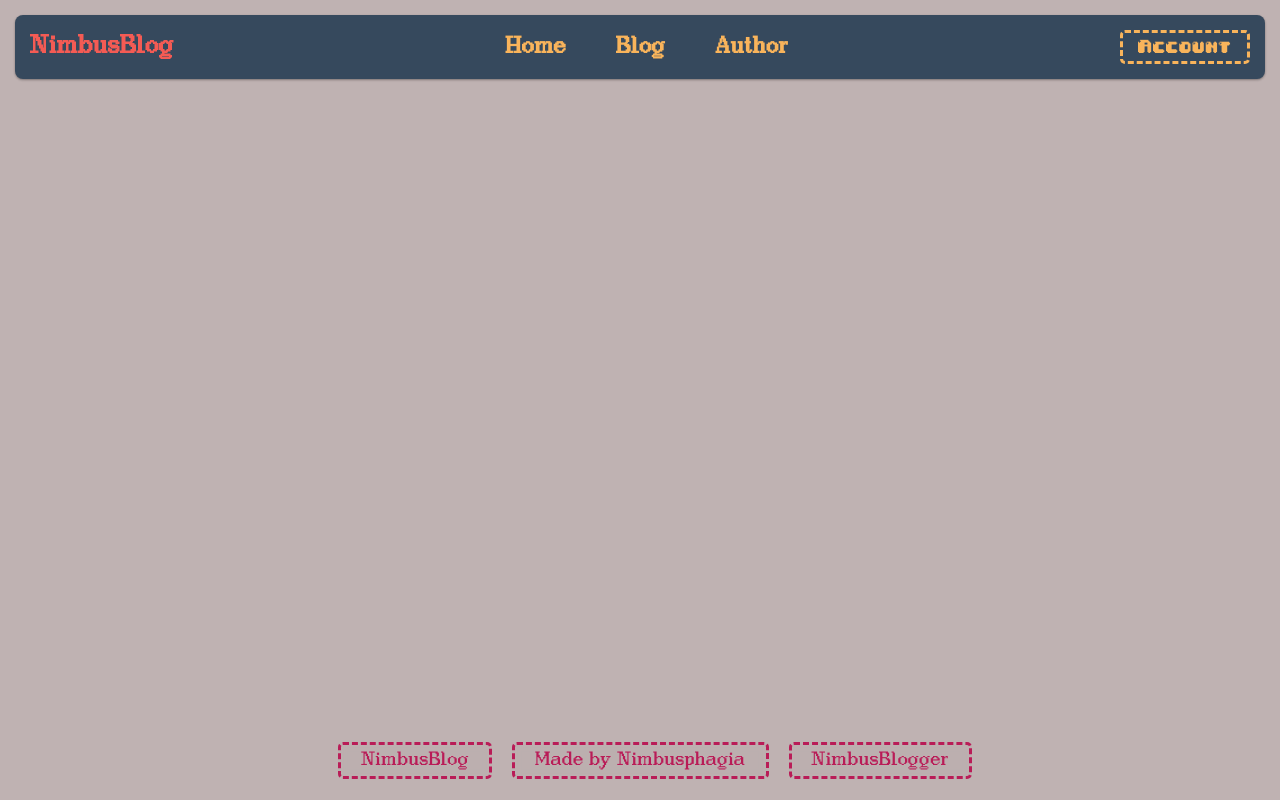
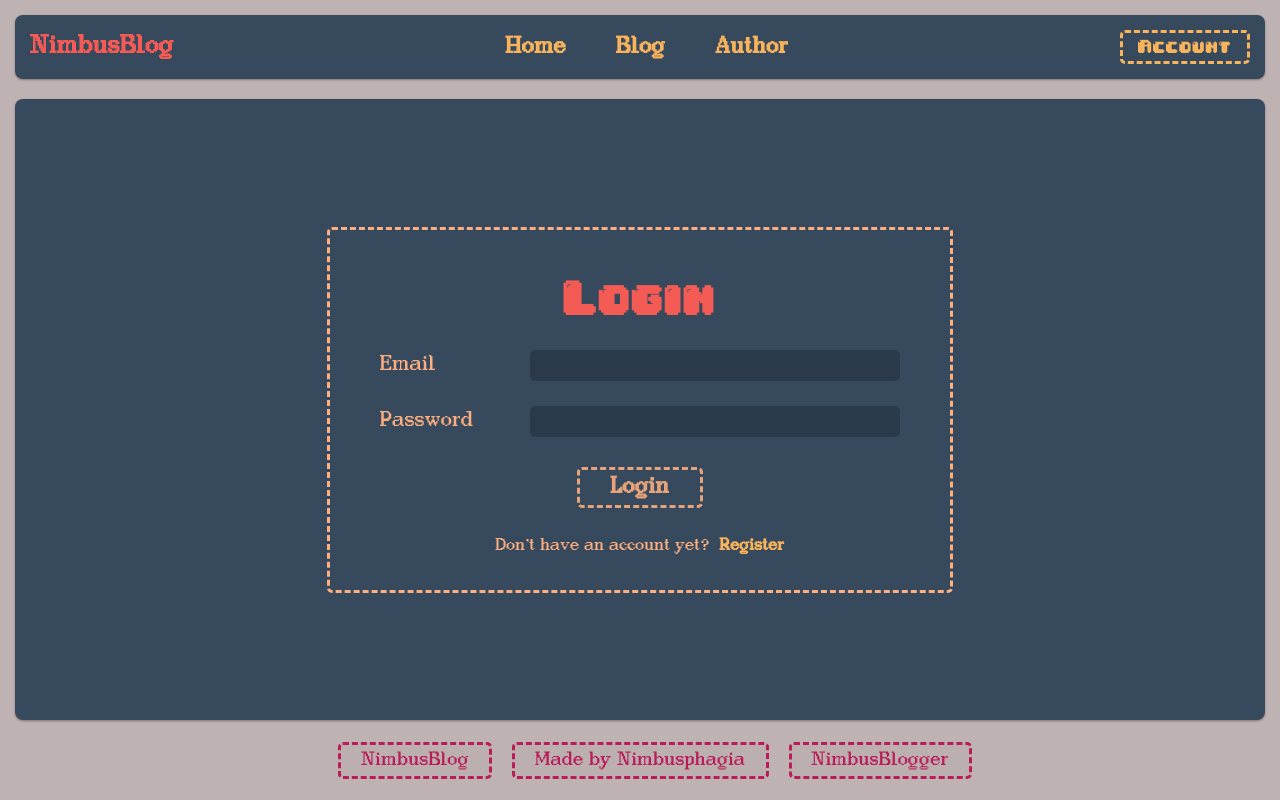
Before and after one commit to nimbusphagia/NimbusBlog, a React (Vite) app: page /login in a window 1280 px wide. Built offline with nearby package versions, Linux system fonts and the light colour scheme; no server answers.

Commit message:
add loginpage

```diff
--- a/src/pages/Account/Account.loader.ts
+++ b/src/pages/Account/Account.loader.ts
@@ -1,3 +1,13 @@
+import { redirect } from "react-router-dom";
+import { apiClient } from "../../apiClient";
+import type { User } from "../../types/User";
+
 export async function accountLoader() {
-
+  try {
+    const user = await apiClient<User>("/me");
+    return user;
+  } catch (error) {
+    console.log(error);
+    return redirect("/login");
+  }
 }
--- a/src/pages/Account/Account.tsx
+++ b/src/pages/Account/Account.tsx
@@ -2,7 +2,7 @@ import s from './Account.module.css'
 export function AccountPage() {
   return (
     <div
-      className={s.body}
+      className={`blueCard ${s.body}`}
     >
       <main
         className={s.main}
--- a/src/pages/Login/Login.action.ts
+++ b/src/pages/Login/Login.action.ts
@@ -1,3 +1,29 @@
-export async function loginAction() {
+import { redirect, type ActionFunctionArgs } from "react-router-dom";
+import { apiClient } from "../../apiClient";
+
+type AuthResponse = {
+  accessToken: string;
+};
+
+export async function loginAction({ request }: ActionFunctionArgs) {
+  const formData = await request.formData();
+
+  const email = formData.get("email");
+  const password = formData.get("password");
+
+  try {
+    const { accessToken } = await apiClient<AuthResponse>(
+      "/auth",
+      {
+        method: 'post',
+        body: JSON.stringify({ email, password }),
+      }
+    );
+
+    localStorage.setItem("token", accessToken);
+    return redirect("/account");
+  } catch (err) {
+    return { error: "Invalid email or password" };
+  }
 
 }
--- a/src/pages/Login/Login.module.css
+++ b/src/pages/Login/Login.module.css
@@ -0,0 +1,89 @@
+.body {
+  display: flex;
+  flex-direction: column;
+  align-items: center;
+  justify-content: center;
+  flex-grow: 1;
+}
+
+.form {
+  min-width: 550px;
+  margin: 50px;
+  display: flex;
+  flex-direction: column;
+  gap: 30px;
+  padding: 50px 35px;
+  padding-bottom: 0;
+}
+
+.form h1 {
+  font-family: var(--f1);
+  font-size: 40px;
+  color: var(--orange1);
+  text-align: center;
+}
+
+.fItems {
+  box-sizing: border-box;
+  display: flex;
+  flex-direction: column;
+  gap: 25px;
+  padding: 0 15px;
+  width: 100%;
+}
+
+.fItem {
+  font-size: 20px;
+  display: flex;
+  align-items: center;
+}
+
+.fItem label {
+  width: 150px;
+}
+
+.fItem input {
+  flex: 1;
+  background-color: rgb(0, 0, 0, 0.2);
+  padding: 5px;
+  border-radius: 5px;
+  font-size: 18px;
+  text-align: center;
+}
+
+.fItem input:focus {
+  background-color: rgb(0, 0, 0, 0.3);
+}
+
+button.loginBtn {
+  font-weight: 1000;
+  font-size: 22px;
+  width: fit-content;
+  margin: auto;
+  padding: 5px 30px;
+  border-width: 3px;
+  opacity: 0.9;
+  transition: background-color ease-in 0.1s;
+}
+
+button.loginBtn:hover {
+  background-color: rgb(0, 0, 0, 0.1)
+}
+
+.footnote {
+  display: flex;
+  align-items: center;
+  justify-content: center;
+  gap: 10px;
+  padding-bottom: 35px;
+}
+
+.redirect {
+  color: var(--yellow1);
+  font-weight: 1000;
+  transition: transform ease-out 0.1s;
+}
+
+.redirect:hover {
+  transform: scale(1.02);
+}
--- a/src/pages/Login/Login.tsx
+++ b/src/pages/Login/Login.tsx
@@ -1,9 +1,78 @@
 import s from './Login.module.css'
+import { Form, NavLink, useActionData, useNavigation } from 'react-router-dom'
 
 export function LoginPage() {
+  const navigation = useNavigation();
+  const isSubmitting = navigation.state === 'submitting';
+  const data = useActionData();
   return (
     <div
-      className={s.body}
-    ></div>
+      className={`blueCard ${s.body}`}>
+      <Form
+        method="post"
+        className={`dashedCard ${s.form}`}>
+        <header
+          className={s.fHeader}
+        >
+          <h1>Login</h1>
+
+          {data?.error &&
+            <p
+              className={s.errorMsg}
+            >{data.error}</p>
+          }
+
+        </header>
+        <div
+          className={s.fItems}>
+
+          <div
+            className={s.fItem}
+          >
+            <label
+              htmlFor="email"
+            >Email</label>
+            <input
+              id="email"
+              name="email"
+              type="email"
+              required
+            />
+          </div>
+
+          <div
+            className={s.fItem}
+          >
+            <label
+              htmlFor="password"
+            >Password</label>
+            <input
+              id="password"
+              name="password"
+              type="password"
+              required
+            />
+          </div>
+
+        </div>
+        <button
+          className={`dashedCard ${s.loginBtn}`}
+          disabled={isSubmitting}
+        >
+          {isSubmitting ? "Logging in..." : "Login"}
+        </button>
+        <div
+          className={s.footnote}
+        >
+          <p>
+            Don't have an account yet?
+          </p>
+          <NavLink
+            to={'/signup'}
+            className={s.redirect}
+          >Register</NavLink>
+        </div>  </Form>
+
+    </div>
   )
 }
```
